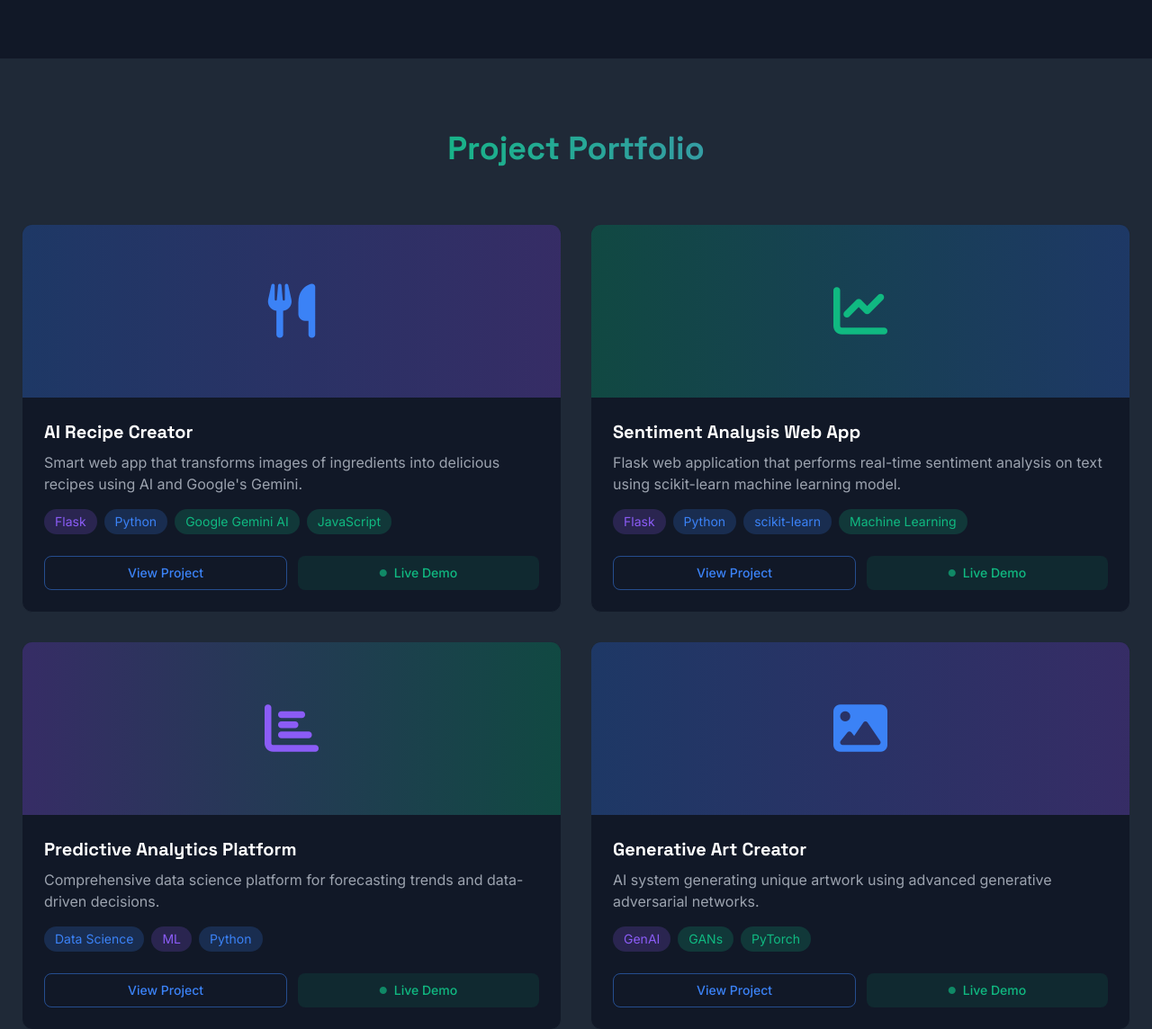
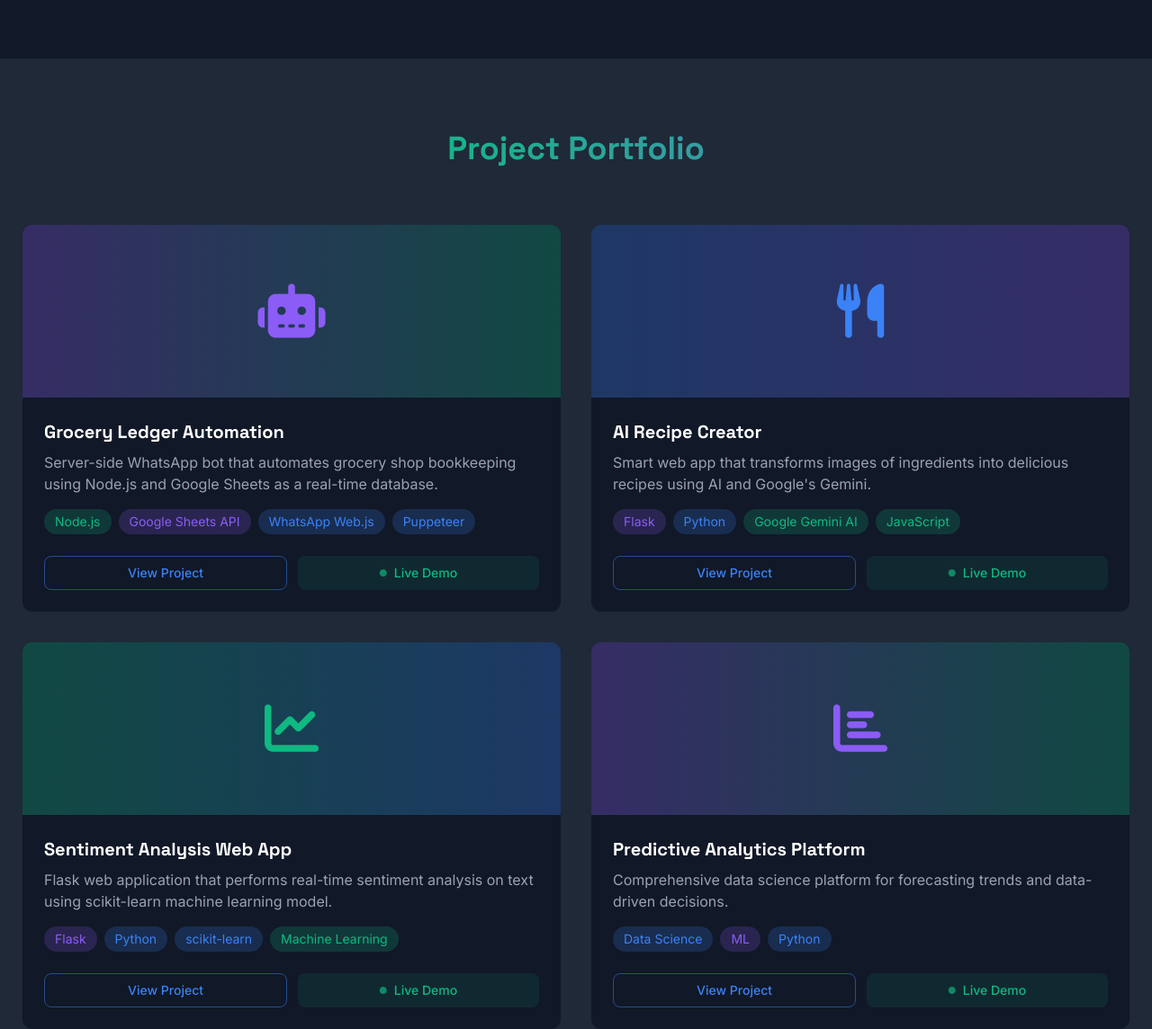
Before and after one commit to Thegd17/Gaurav-Dhangar-Portfolio, a Flask app: page / in a window 1280 px wide. Shown: the part 1953-3097 px from the top of the page at 90% size. Run offline with Flask 3, Linux system fonts and the light colour scheme; some libraries are stand-ins or nearby versions.

Commit message:
Update index.html

```diff
--- a/templates/index.html
+++ b/templates/index.html
@@ -557,7 +557,16 @@
                 { name: 'Python', icon: 'fab fa-python', color: 'primary' },
                 { name: 'SQL', icon: 'fas fa-server', color: 'accent' }
             ],
-            projects: [
+           projects: [
+                {
+                    title: "Grocery Ledger Automation",
+                    desc: "Server-side WhatsApp bot that automates grocery shop bookkeeping using Node.js and Google Sheets as a real-time database.",
+                    tags: ["Node.js", "Google Sheets API", "WhatsApp Web.js", "Puppeteer"],
+                    icon: "fas fa-robot",
+                    color: "accent",
+                    link: "https://github.com/YOUR_USERNAME/grocery-ledger-automation",
+                    liveLink: "https://github.com/YOUR_USERNAME/grocery-ledger-automation"
+                },
                 {
                     title: "AI Recipe Creator",
                     desc: "Smart web app that transforms images of ingredients into delicious recipes using AI and Google's Gemini.",
```
